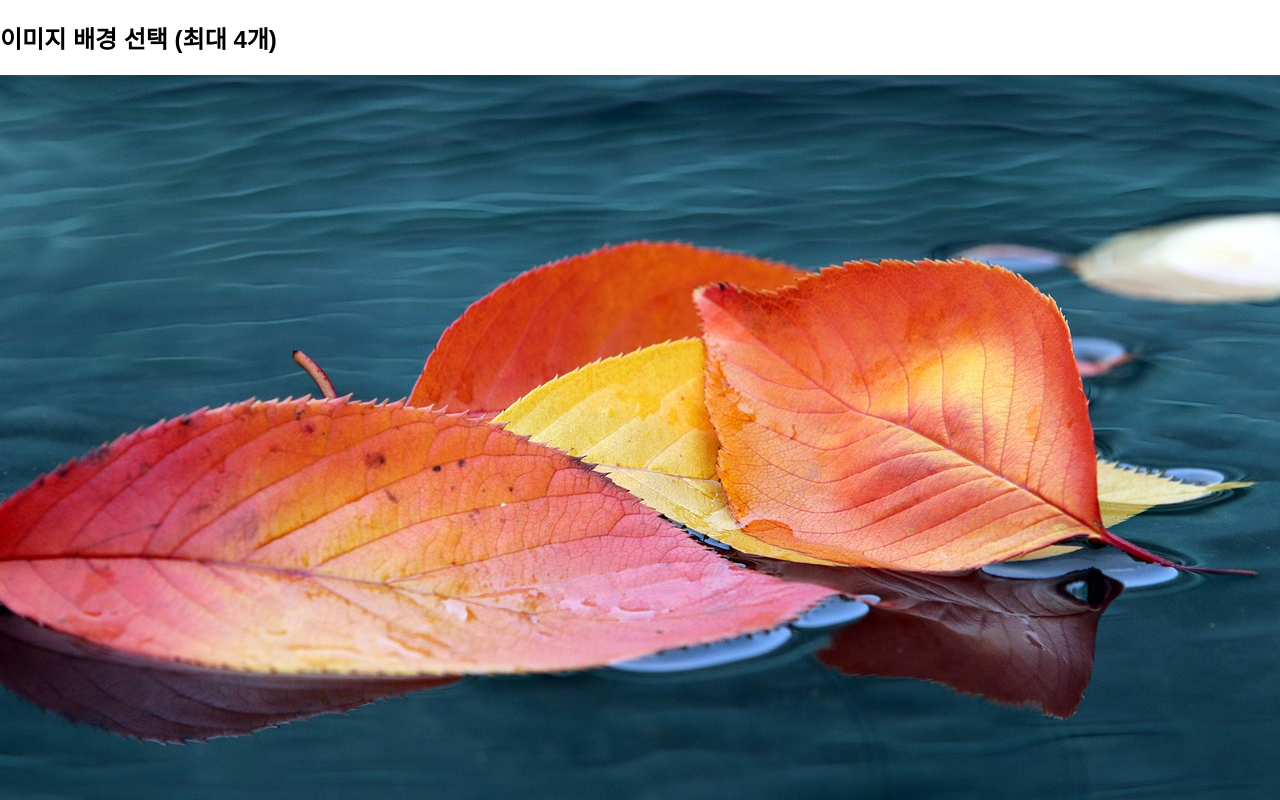
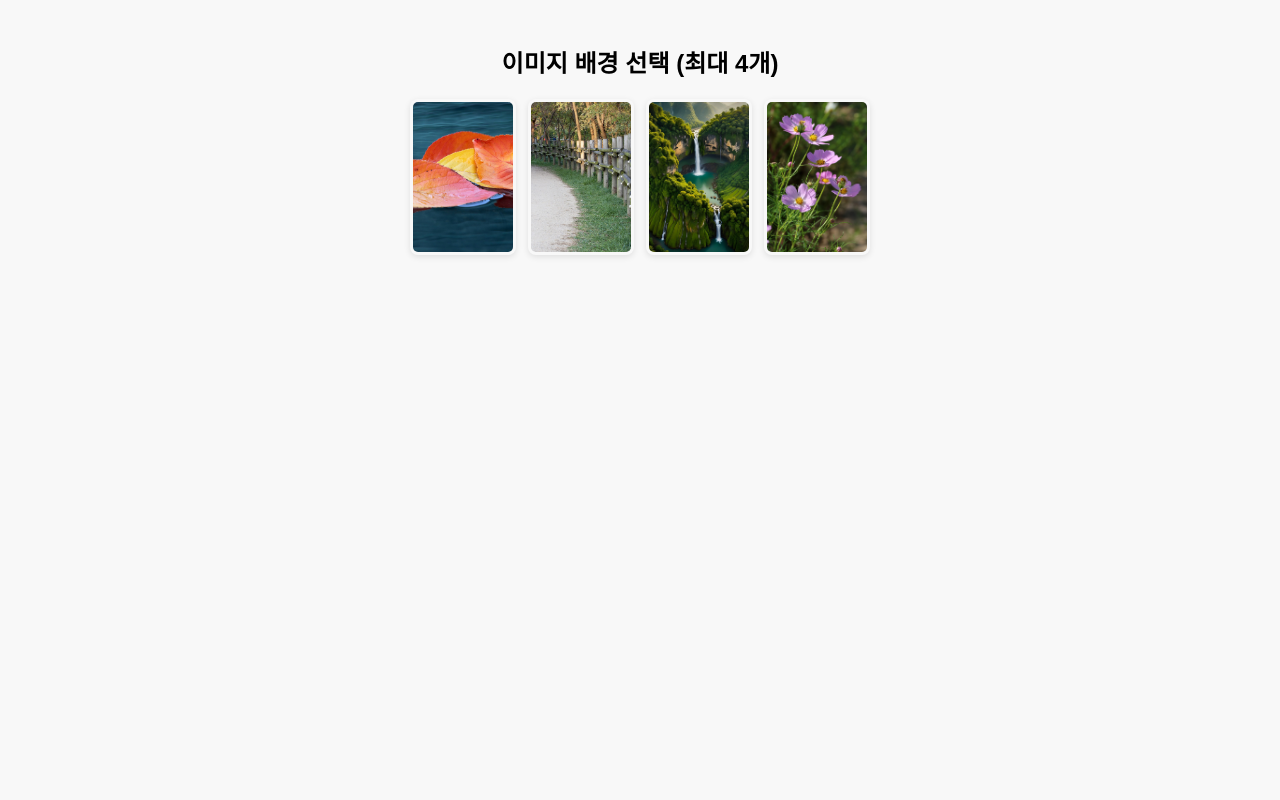
Before and after one commit to xeon-243859/ppongtok-app, a React (Vite) app: page /image/theme in a window 1280 px wide. Shown: the top 800 px of the page. Built offline with nearby package versions, Linux system fonts and the light colour scheme.

Commit message:
🎨 fix: 이미지 썸네일 UI 정리 및 선택 시 자동 저장 기능 적용

```diff
--- a/src/pages/ImageThemePage.css
+++ b/src/pages/ImageThemePage.css
@@ -1,58 +1,40 @@
-.theme-container {
-  display: flex;
-  flex-direction: column;
-  align-items: center;
-  padding: 40px 20px;
+/* ✅ ImageThemePage.css 썸네일 정리 스타일 */
+
+.image-theme-page {
+  padding: 24px;
   text-align: center;
+  background-color: #f8f8f8;
+  min-height: 100vh;
 }
 
-.theme-title {
-  font-size: 1.5rem;
-  font-weight: bold;
-  color: #333;
-  margin-bottom: 30px;
+.image-grid {
+  display: flex;
+  flex-wrap: wrap;
+  gap: 12px;
+  justify-content: center;
+  margin-top: 16px;
 }
 
-.theme-grid {
-  display: grid;
-  grid-template-columns: repeat(2, 1fr);
-  gap: 20px;
-  margin-bottom: 40px;
+.thumbnail {
+  border: 3px solid transparent;
+  border-radius: 8px;
+  overflow: hidden;
+  transition: all 0.3s ease;
+  cursor: pointer;
+  width: 100px;
+  height: 150px;
+  box-shadow: 0 2px 6px rgba(0, 0, 0, 0.1);
 }
 
-.theme-thumb {
-  width: 150px;
-  height: 150px;
+.thumbnail img {
+  width: 100%;
+  height: 100%;
   object-fit: cover;
-  border-radius: 10px;
-  cursor: pointer;
-  border: 2px solid #ddd;
-  transition: transform 0.2s, border-color 0.3s;
+  display: block;
 }
 
-.theme-thumb:hover {
+.thumbnail.selected {
+  border-color: #ff6392;
+  box-shadow: 0 0 12px rgba(255, 99, 146, 0.5);
   transform: scale(1.05);
-  border-color: #ff9090;
 }
-
-.theme-buttons {
-  display: flex;
-  gap: 20px;
-  justify-content: center;
-}
-
-.theme-buttons button {
-  padding: 12px 28px;
-  font-size: 1rem;
-  border: none;
-  border-radius: 25px;
-  background-color: #ffc8c8;
-  color: #333;
-  font-weight: 500;
-  cursor: pointer;
-  transition: background-color 0.3s;
-}
-
-.theme-buttons button:hover {
-  background-color: #ff9e9e;
-}
```
